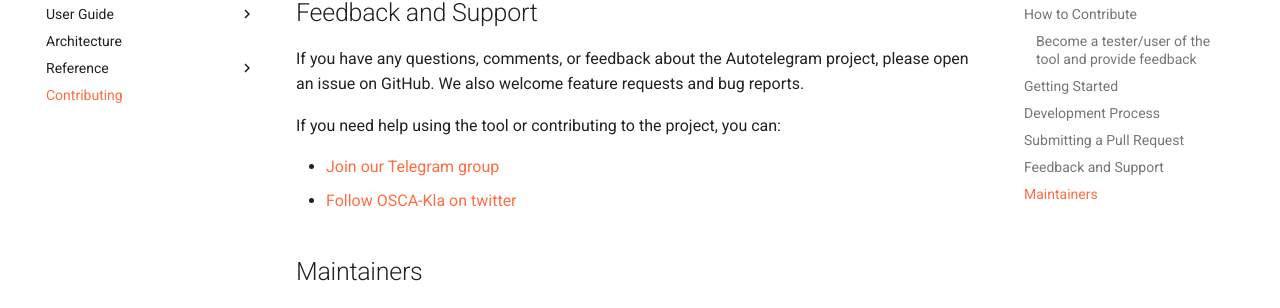
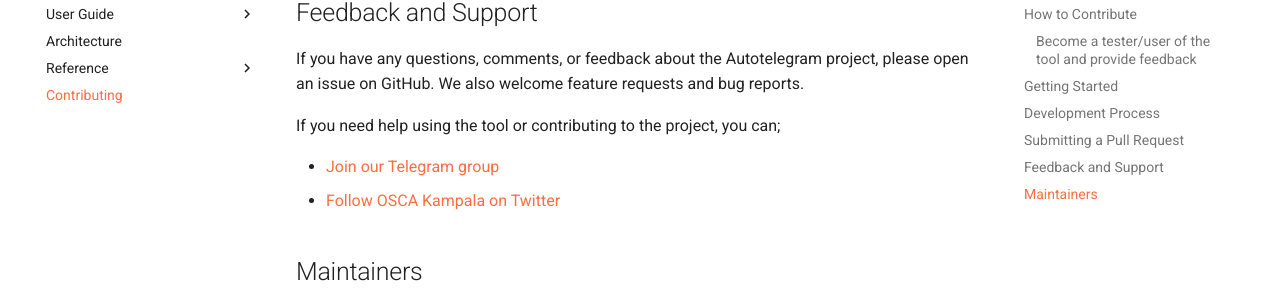
Before and after one commit to OSCA-Kampala-Chapter/autotelegram, an MkDocs documentation site: the page built from docs/contributing.md, in a window 1280 px wide and 900 px high, scrolled down 2235 px. Shown: the part 148-456 px from the top of the window. Built offline with MkDocs 1.6.1 and Material for MkDocs 9.7.7, drawn with Linux system fonts in a browser that asks for light colours; comment, search, counter and statistics services are not loaded.

Commit message:
docs: - improve wording in feedback and support section - change OSCA_KLA to OSCA Kampala to convey proper naming

```diff
--- a/docs/contributing.md
+++ b/docs/contributing.md
@@ -70,10 +70,10 @@
 
 If you have any questions, comments, or feedback about the Autotelegram project, please open an issue on GitHub. We also welcome feature requests and bug reports.
 
-If you need help using the tool or contributing to the project, you can:
+If you need help using the tool or contributing to the project, you can;
 
 - <a href="https://t.me/oscakampala/1">Join our Telegram group</a>
-- <a href="https://twitter.com/oscakampala" >Follow OSCA-Kla on twitter</a>
+- <a href="https://twitter.com/oscakampala" >Follow OSCA Kampala on Twitter</a>
 
 ## Maintainers
 The Autotelegram project is maintained by the following contributors:
```
